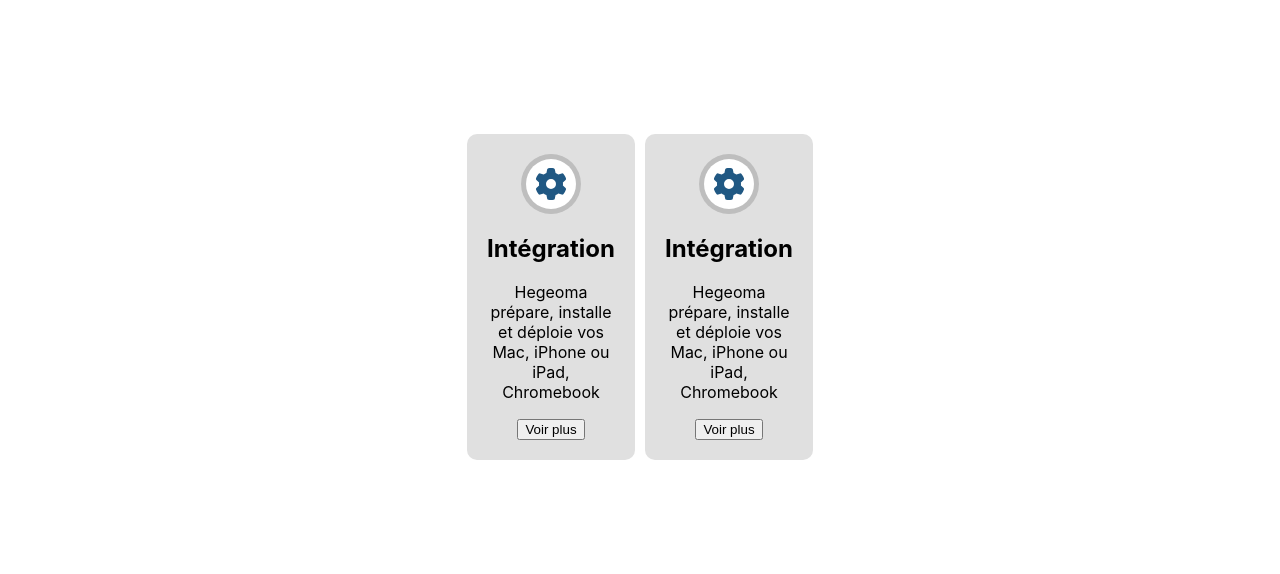
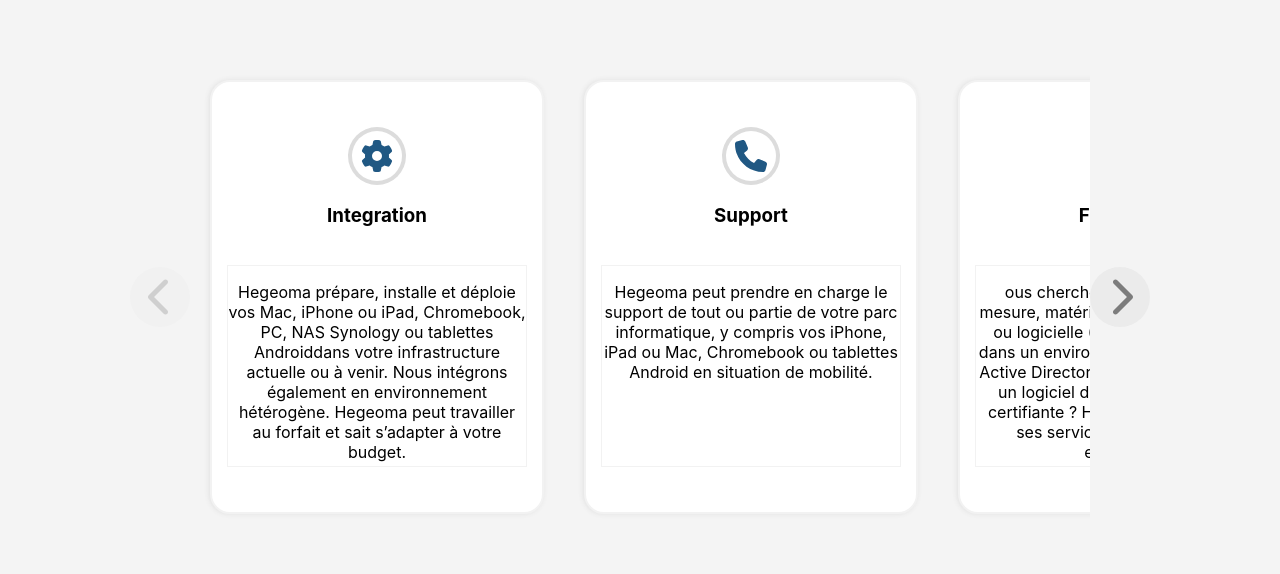
Before and after one commit to clemencebric/hegeoma, a React (Create React App) app: page / in a window 1280 px wide. Shown: the part 863-1437 px from the top of the page. Built offline with nearby package versions, Linux system fonts and the light colour scheme.

Commit message:
feat(view): ajout petit slider

```diff
--- a/src/component/home/divAnimee/divAnimee.css
+++ b/src/component/home/divAnimee/divAnimee.css
@@ -1,7 +1,7 @@
 /* src/components/divAnimee.css */
 .animated-div {
     opacity: 0;
-    transform: translateY(100%);
+    transform: translateY(30%);
     transition: opacity 1s ease-out, transform 1s ease-out;
 }
 
--- a/src/component/home/home.css
+++ b/src/component/home/home.css
@@ -43,7 +43,14 @@
     /*display: block;*/
 
 }
-
+.titreapropos {
+    font-size: 50px;
+}
+.texteapropos {
+    font-size: 25px;
+    margin: 30px;
+    text-align: left;
+}
  .image{
     width: 100%;
     height: 100%;
@@ -73,66 +80,9 @@
 }
 /*-----------------deuxième page-------------------- */
 .page2 {
-    background-color: rgb(255, 255, 255);
+    background-color: rgb(244, 244, 244);
     height: 90vh;
     display: flex;
     align-items: center;
     justify-content: center;
 }
-
-.titreapropos {
-    font-size: 50px;
-}
-.texteapropos {
-    font-size: 25px;
-    margin: 30px;
-    text-align: left;
-}
-.image-content, .card-content{
-    display: flex;
-    flex-direction: column;
-    align-items: center;
-    padding: 10px 14px;
-
-}
-.cards{
-
-    border-radius: 5px;
-    margin: 200px;
-    width: 300px;
-    height: 100%;
-    display: flex;
-    align-items: center;
-    justify-content: center;
-
-}
-.image{ /*exterieur du cercle en gris*/
-    display: flex;
-    align-items: center;
-    justify-content: center;
-    width: 50px;
-    height: 50px;
-    border-radius: 50% ;
-    background-color: rgb(255, 255, 255);
-}
-.divimage{ /* interieur du cercle en blanc*/
-    display: flex;
-    align-items: center;
-    justify-content: center;
-    width: 60px;
-    height: 60px;
-    border-radius: 50% ;
-    background-color: rgb(190, 190, 190);
-}
-
-.integration{
-    background-color: rgb(224, 224, 224);
-    display: flex;
-    flex-direction:column;
-    align-items: center;
-    justify-content: center;
-    margin: 5px;
-    padding: 20px;
-
-    border-radius: 10px;
-}
--- a/src/component/home/index.js
+++ b/src/component/home/index.js
@@ -1,88 +1,52 @@
-import React, { useState, useEffect, useRef} from 'react';
+import React from 'react';
 import './home.css';
 import Typewriter from './Typewriter.js';
-import DivAnimee from './divAnimee/divAnimee.js';
+import CardSlider from './slider/slider.js';
+import Card from './slider/card.js';
 import { FontAwesomeIcon } from "@fortawesome/react-fontawesome";
-import { faBars, faEyeSlash, faXmark, faGear } from "@fortawesome/free-solid-svg-icons";
+import { faBars, faEyeSlash, faXmark, faGear, faPhone, faGraduationCap, faShip, faRecycle, faPen} from "@fortawesome/free-solid-svg-icons";
 
-import imageessai from "/Users/clemence/Documents/site_web/react-first-project/src/images/laptop-2557574.jpg";
 const Home = () => {
+    const cards = [
+        <Card logo ={faGear} title="Integration" content="Hegeoma prépare, installe et déploie vos Mac, iPhone ou iPad, Chromebook, PC, NAS Synology ou tablettes Androiddans votre infrastructure actuelle ou à venir. Nous intégrons également en environnement hétérogène. Hegeoma peut travailler au forfait et sait s’adapter à votre budget." />,
+        <Card logo ={faPhone} title="Support" content="Hegeoma peut prendre en charge le support de tout ou partie de votre parc informatique, y compris vos iPhone, iPad ou Mac, Chromebook ou tablettes Android en situation de mobilité." />,
+        <Card logo ={faGraduationCap} title="Formation" content="ous cherchez une formation sur mesure, matérielle (Mac, iPhone, iPad) ou logicielle (OS X, iOS, intégration dans un environnement Windows sous Active Directory) ? Une formation pour un logiciel donné ? Une formation certifiante ? Hegeoma vous propose ses services en inter ou intra entreprise." />,
+        <Card logo ={faShip} title="Mobilité et gestion de flotte (MDM)" content="Vous désirez gérer et déployer plus facilement votre flotte d’appareils avec un MDM ? Pour Mac, iPhone, iPad, PC, tablettes Android ou Chromebook ? Hegeoma vous accompagne." />,
+        <Card logo ={faRecycle} title="Maintenance" content="Vous souhaitez que quelqu’un vous conseille, assure la bonne évolution matérielle et logicielle de votre parc informatique ? Vous souhaitez faire évoluer certains Mac, iPhone, iPad, Chromebook ou PC  ? Hegeoma vous propose ses services." />,
+        <Card logo ={faPen} title="Audit et conseil" content="Vous désirez un conseil indépendant ? Un audit indépendant effectué par un professionnel certifié Apple ? Vous souhaitez un audit de sécurité pour vos solutions Apple ? Hegeoma vous propose ses services." />,
+    ];
 
     return (
         <div>
-
             <div className='page1'>
                 <div className='partie1'>
-                <div className='surtitre'>Bienvenue chez</div>
+                    <div className='surtitre'>Bienvenu chez</div>
                     <div style={{ textAlign: 'center', marginTop: '50px' }}>
                         <Typewriter text="HEGEOMA" />
                     </div>
                 </div>
-            <DivAnimee>
                 <div className='partie2'>
                     <div className='titreapropos'>A propos</div>
                     <div className='texteapropos'>
                         <div>Membre du réseau Apple Consultant Network, Hegeoma vous propose sur macOS ou iOS</div>
-                    <div className='liste' >
+                        <div className='liste'>
                             <ul>
-                            <li>le déploiement (solutions de MDM telles Jamf, Jamf School, Miradore )</li>
+                                <li>le déploiement (solutions de MDM telles Jamf, Jamf School, Miradore)</li>
                                 <li>la sécurisation</li>
-                            <li>la sauvegarde </li>
+                                <li>la sauvegarde</li>
                                 <li>l'intégration et le support des appareils de votre flotte informatique</li>
                             </ul>
                         </div>
                     </div>
                 </div>
-            </DivAnimee>
             </div>
             <div className='page2'>
-            <div className='slide-container'>
-                <div className='slide-content'>
-                    <div className='card-wrapper'>
-                        <div className='image-content'>
-                            <span className='overlay'></span>
-                            <div className='cards'>
 
-                                <div className='integration'>
-                                    <div className='divimage'>
-                                        <div className='image'>
-                                            <FontAwesomeIcon icon={faGear} style={{ color: "#205883" }} size="2x" />
-                                        </div>
-                                    </div>
-                                <div className='text'>
-                                    <h2>Intégration</h2>
-                                    <p>Hegeoma prépare, installe et déploie vos Mac, iPhone ou iPad, Chromebook</p>
-                                    <button className='button'>Voir plus</button>
-                                </div>
-
-
-                                </div>
-
-                                <div className='integration'>
-                                    <div className='divimage'>
-                                        <div className='image'>
-                                            <FontAwesomeIcon icon={faGear} style={{ color: "#205883" }} size="2x" />
-                                        </div>
-                                    </div>
-                                <div className='text'>
-                                    <h2>Intégration</h2>
-                                    <p>Hegeoma prépare, installe et déploie vos Mac, iPhone ou iPad, Chromebook</p>
-                                    <button className='button'>Voir plus</button>
-                                </div>
-
+                <CardSlider cards={cards} />
 
             </div>
         </div>
-                        </div>
-                    </div>
-                </div>
-            </div>
-
-        </div>
-        </div>
-
     );
 };
 
 export default Home;
-/*<img  className='image' src={imageessai}></img>*/
--- /dev/null
+++ b/src/component/home/slider/card.css
@@ -0,0 +1,67 @@
+.cardd {
+    background: #fff;
+    box-shadow: -1px 0px 5px 0px rgb(225, 225, 225);
+    /*box-shadow: 0 2px 5px rgba(0, 0, 0, 0.1);       /*ombre*/
+    padding: 20px;
+    text-align: center;
+    border-radius: 20px;
+    border: solid 2px rgb(242, 242, 242);
+    display: flex;
+    flex-direction:column;
+    align-items: center;
+    justify-content: center;
+    width: 300px;
+    height: 400px;
+    margin: 10px;
+    /*padding: 20px;*/
+    padding: 15px;
+
+    transition: box-shadow 0.3s ease;
+}
+
+.cardd:hover{
+    box-shadow: 0px 0px 16px 1px rgb(225, 225, 225);
+}
+/*interieur de la card*/
+
+
+/*logo*/
+.exterieur{ /*exterieur du cercle en gris*/
+    display: flex;
+    align-items: center;
+    justify-content: center;
+    width: 50px;
+    height: 50px;
+    border-radius: 50% ;
+    background-color: rgb(255, 255, 255);
+}
+.interieur{ /* interieur du cercle en blanc*/
+    display: flex;
+    align-items: center;
+    justify-content: center;
+    width: 58px;
+    height: 58px;
+    border-radius: 50% ;
+    background-color: rgb(220, 220, 220);
+}
+.titrecard{
+    height: 80px;
+}
+.description{
+    height: 200px;
+    border:solid 1px rgb(242, 242, 242);
+}
+
+
+/*bouton voir plus*/
+.button{
+    border: solid 1px blue;
+    background-color: rgb(66, 92, 221);
+    color: white;
+    padding: 8px;
+    transition: 0.1s ;
+}
+.button:hover{
+    background-color: rgb(255, 255, 255);
+    color: black;
+}
--- /dev/null
+++ b/src/component/home/slider/card.js
@@ -0,0 +1,16 @@
+import React from 'react';
+import './card.css';
+import { FontAwesomeIcon } from "@fortawesome/react-fontawesome";
+
+
+
+
+const Card = ({ logo, title, content }) => (
+    <div className="cardd">
+        <div className='interieur'><div className='exterieur'><FontAwesomeIcon icon={logo} style={{ color: "#205883" }} size="2x" /></div></div>
+        <div className='titrecard'> <h3>{title}</h3></div>
+        <div className='description'><p>{content}</p></div>
+    </div>
+);
+
+export default Card;
--- /dev/null
+++ b/src/component/home/slider/cardslider.css
@@ -0,0 +1,43 @@
+.slider-container {
+    display: flex;
+    align-items: center;
+    justify-content: center;
+    position: relative;
+    width: 100%;
+    overflow: hidden;
+}
+
+.card-container {
+    overflow: hidden;
+    width: calc(300px * 3); /* Adjust this to show the number of cards you want at once */
+    position: relative;
+}
+
+.card-slider {
+    display: flex;
+    transition: transform 0.5s ease;
+}
+
+.card {
+    min-width: 300px; /* Adjust this to your card width */
+    margin: 0 10px; /* Adjust for spacing between cards */
+}
+
+.slider-button {
+    background-color: #ebebeb;
+
+    border: none;
+    border-radius: 50%;
+    color: white;
+    height: 60px;
+    width: 60px;
+    cursor: pointer;
+    opacity: 1;
+    transition: opacity 0.3s;
+}
+
+.slider-button.disabled {
+    opacity: 0.3;
+    cursor: not-allowed;
+    pointer-events: none; /* Prevent interaction */
+}
--- /dev/null
+++ b/src/component/home/slider/slider.js
@@ -0,0 +1,59 @@
+// src/components/CardSlider.js
+import React, { useState } from 'react';
+import './cardslider.css';
+import DivAnimee from '../divAnimee/divAnimee.js';
+import { FontAwesomeIcon } from "@fortawesome/react-fontawesome";
+import {faChevronRight, faChevronLeft} from "@fortawesome/free-solid-svg-icons";
+
+
+const CardSlider = ({ cards }) => {
+    const [currentIndex, setCurrentIndex] = useState(0);
+    const cardWidth = 300; // Adjust this to the actual width of your card
+
+    const goToNext = () => {
+        if (currentIndex < cards.length - 1) {
+            setCurrentIndex(currentIndex + 1);
+        }
+    };
+
+    const goToPrevious = () => {
+        if (currentIndex > 0) {
+            setCurrentIndex(currentIndex - 1);
+        }
+    };
+
+    return (
+        <div className="slider-container">
+            <button
+                onClick={goToPrevious}
+                className={`slider-button ${currentIndex === 0 ? 'disabled' : ''}`}
+                disabled={currentIndex === 0}
+            >
+                <FontAwesomeIcon icon={faChevronLeft} style={{ color: "#7c7c7c" }} size="3x" />
+            </button>
+            <div className="card-container">
+                <div
+                    className="card-slider"
+                    style={{ transform: `translateX(-${currentIndex * cardWidth}px)` }}
+                >
+                    {cards.map((card, index) => (
+                        <DivAnimee key={index}>
+                            <div className="card">
+                                {card}
+                            </div>
+                        </DivAnimee>
+                    ))}
+                </div>
+            </div>
+            <button
+                onClick={goToNext}
+                className={`slider-button ${currentIndex === cards.length - 1 ? 'disabled' : ''}`}
+                disabled={currentIndex === cards.length - 1}
+            >
+                <FontAwesomeIcon icon={faChevronRight} style={{ color: "#7c7c7c" }} size="3x" />
+            </button>
+        </div>
+    );
+};
+
+export default CardSlider;
```
Lines whose indentation alone changed are shown as unchanged.
